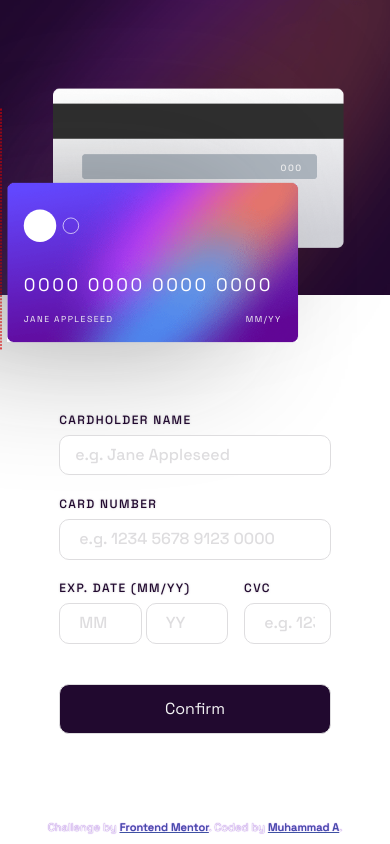
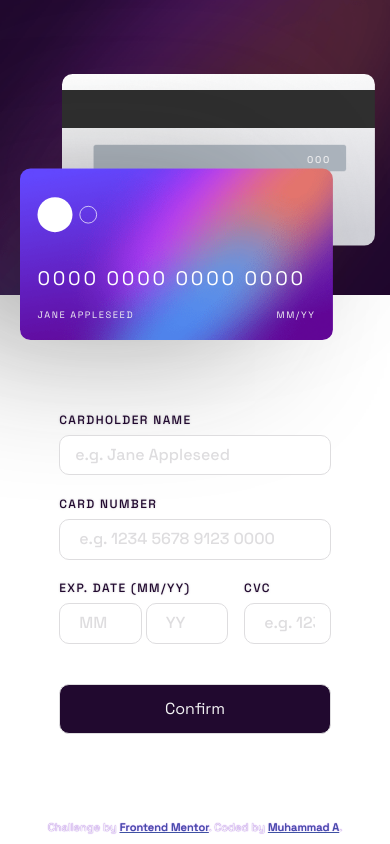
Before and after one commit to code-Allahtosin/Interactive-card-details-form, a plain HTML site: page index.html in a window 390 px wide. Drawn offline with nearby package versions, Linux system fonts and the light colour scheme.

Commit message:
mobile view fully supported!

```diff
--- a/index.css
+++ b/index.css
@@ -42,9 +42,13 @@
         text-shadow: 0px 0px 2px hsla(279, 6%, 55%, 0.5) ;
     }
 
+    .container{
+        position: relative;
+        height: 100%;
+    }
 
     #card-preview{
-        position: relative;
+        position: absolute;
         left: 120px;
         height: 570px;
         top:50%;
@@ -76,6 +80,8 @@
         box-sizing: border-box;
         font-weight: 400;
         box-shadow: -110px 20px 200px hsla(0, 0%, 10%, 0.3);
+        border-radius: 15px;
+
 
     }
 
@@ -90,6 +96,7 @@
         margin: 20px;
         box-sizing: border-box;
         box-shadow: -110px 20px 200px hsla(0, 0%, 10%, 0.3);
+        border-radius: 15px;
 
 
 
@@ -312,7 +319,7 @@
 */
 @media only screen and (max-width: 900px) {
     :root{
-        --card-scale: calc(0.65)
+        --card-scale: calc(0.7)
     }
 
         body{
@@ -323,7 +330,7 @@
             height: 100vh;
             grid-gap: 20px;
             font-family: 'Space Grotesk', sans-serif;
-            min-width: 350px;
+            min-width: 370px;
             width: 100%;
             font-size: 16px;
             font-weight: 500;
@@ -349,14 +356,23 @@
             text-shadow: 0px 0px 2px hsla(279, 6%, 55%, 0.5) ;
         }
 
+    .container{
+        width:350px;
+        position: relative;
+        left: 50%;
+        height:100%;
 
+        transform: translateX(-50%);
+
+
+    }
         #card-preview{
             position: absolute;
-            bottom: -40%;
+            bottom: -45px;
             left: -0px;
             height: 370px;
-            border: 1px dashed red;
-
+            width:508px;
+            transform-origin: left bottom ;
             transform: scale(var(--card-scale),var(--card-scale));
 
 
@@ -378,7 +394,7 @@
             position:absolute;
             bottom: 0px;
             background-image: url('./images/bg-card-front.png');
-            margin: 10px;
+            margin: 0px;
             height:245px;
             width:447px;
             background-repeat: no-repeat;
@@ -387,6 +403,7 @@
             font-weight: 400;
             box-shadow: -110px 20px 200px hsla(0, 0%, 10%, 0.3);
             z-index: 5;
+            border-radius: 15px;
 
 
         }
@@ -399,9 +416,10 @@
             height:245px;
             width:447px;
             background-repeat: no-repeat;
-            margin: 20px;
+            margin: 0px;
             box-sizing: border-box;
             box-shadow: -110px 20px 200px hsla(0, 0%, 10%, 0.3);
+            border-radius: 15px;
 
             z-index: 4;
 
--- a/index.html
+++ b/index.html
@@ -19,6 +19,7 @@
 <body>
 
   <div id="bkgrd-left">
+   <div class="container">
     <div id="card-preview">
       <div id="card-front">
        <div class="card-images">
@@ -36,6 +37,7 @@
 
       <div id="card-back">
         <p id="card-cvv">000</p>
+      </div>
       </div>
    </div>
   </div>
```
Lines whose indentation alone changed are shown as unchanged.
